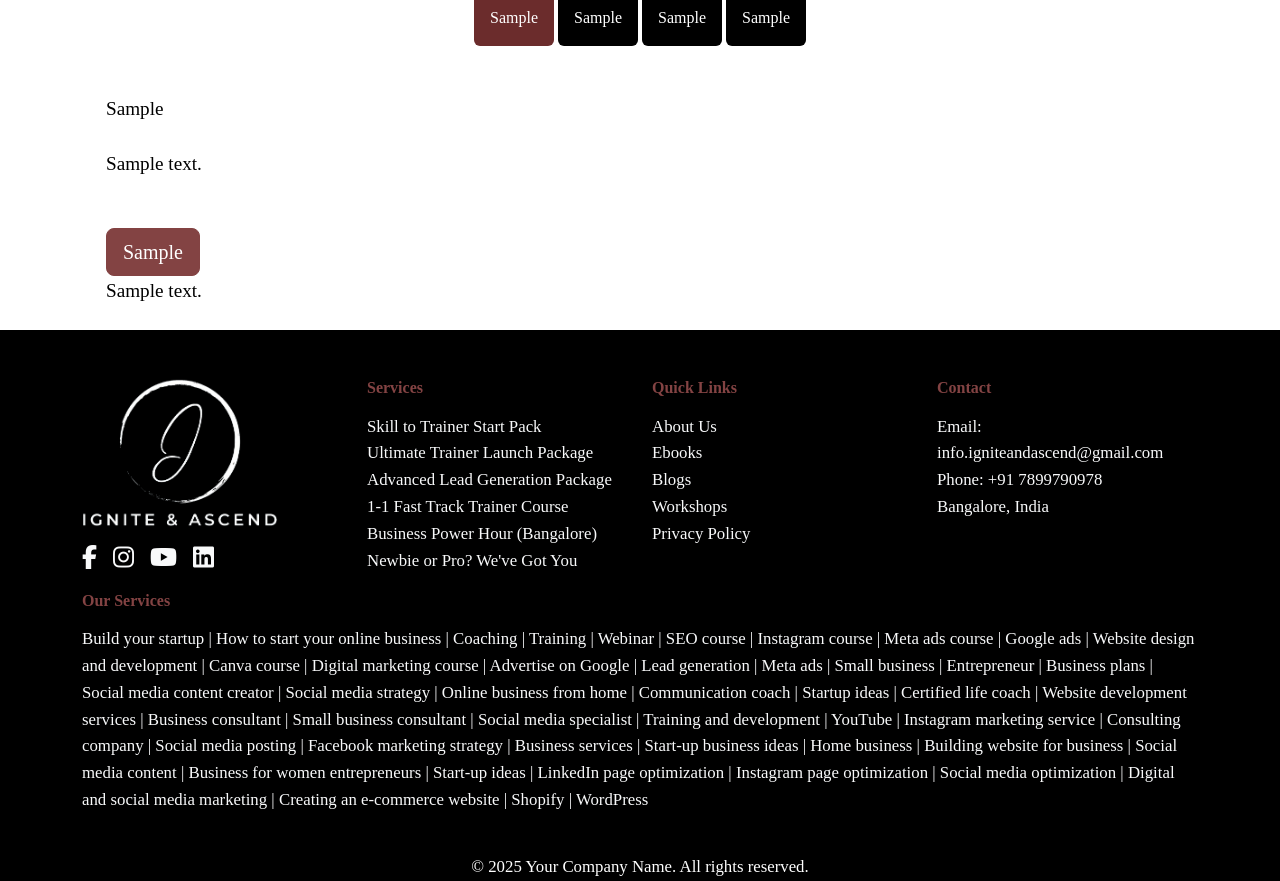
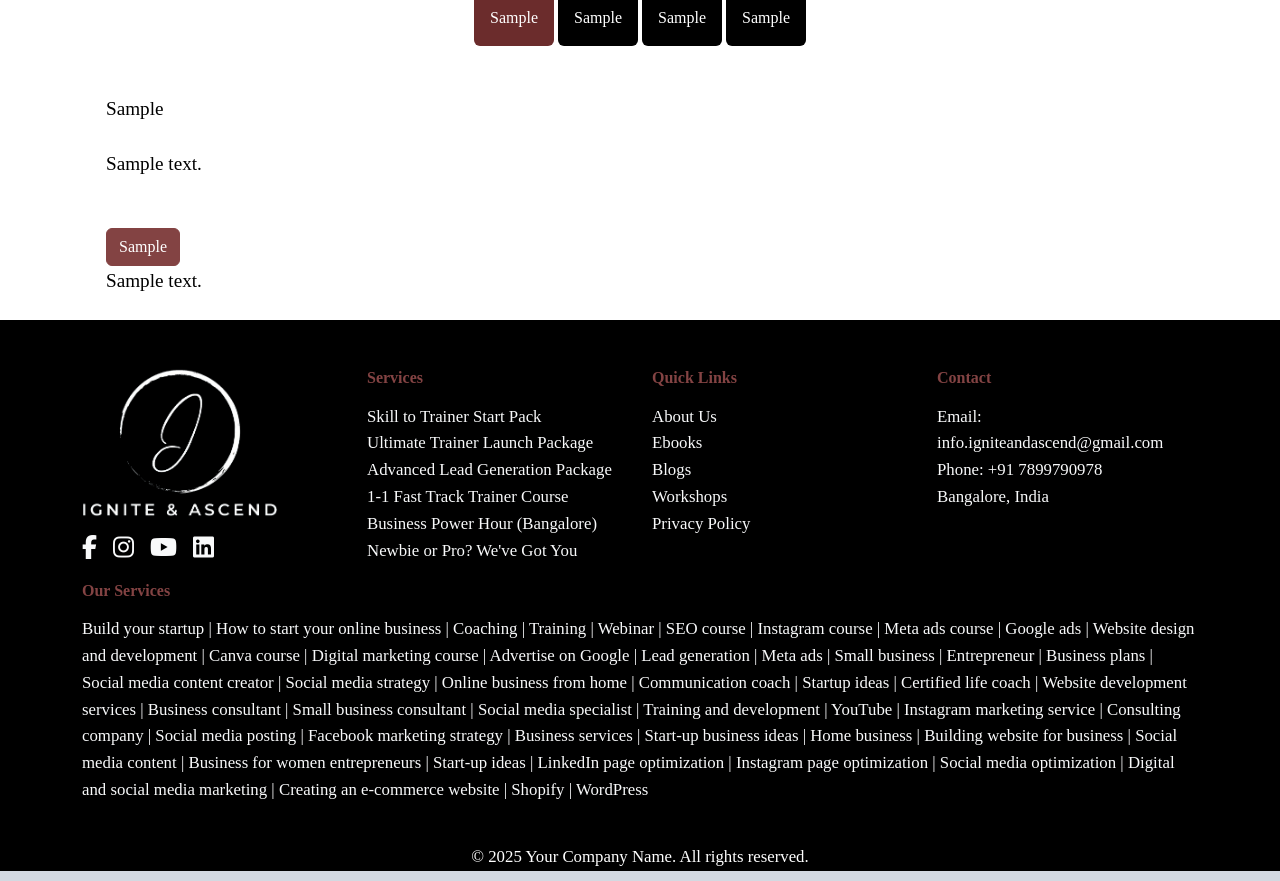
Before and after one commit to dselva-2005/igniteandascend, a Django app: page /fast-track-training/ in a window 1280 px wide. Shown: the part 1183-2064 px from the top of the page. Run offline with Django 5.2, Linux system fonts and the light colour scheme; tables that the repository leaves empty hold one stand-in row (values such as "Sample post"); grey boxes marked "Sample" are stand-in pictures; some libraries are stand-ins or nearby versions; some web fonts are replaced.

Commit message:
polished

```diff
--- a/app/templates/beginner_to_pro.html
+++ b/app/templates/beginner_to_pro.html
@@ -51,13 +51,13 @@
         <!-- Call to Action -->
         <section class="container">
             {{ page.clarity_call_html1|safe }}
-            {% comment %} <a href="{{ page.clarity_call_link1 }}" class="btn btn-maroon btn-lg">{{ page.clarity_call_button1 }}</a> {% endcomment %}
+            {% comment %} <a href="{{ page.clarity_call_link1 }}" class="btn btn-maroon ">{{ page.clarity_call_button1 }}</a> {% endcomment %}
         </section>
 
         <!-- Customization Section -->
         <section class="container mb-5">
             {{ page.clarity_call_html2|safe }}
-            <a href="{{ page.clarity_call_link2 }}" class="btn btn-maroon btn-lg">{{ page.clarity_call_button2 }}</a>
+            <a href="{{ page.clarity_call_link2 }}" class="btn btn-maroon ">{{ page.clarity_call_button2 }}</a>
         </section>
 
     </div>
--- a/app/templates/fast_track_training.html
+++ b/app/templates/fast_track_training.html
@@ -51,7 +51,7 @@
       </div>
       <!-- Booking Section -->
       <div class="mt-5 d-flex flex-wrap gap-3">
-        <a href="{{ page.nich_navigator_link1 }}" target="_blank" class="btn btn-maroon btn-lg">
+        <a href="{{ page.nich_navigator_link1 }}" target="_blank" class="btn btn-maroon ">
           {{ page.nich_navigator_button1 }}
         </a>
 
@@ -68,7 +68,7 @@
 
       <!-- Booking Section -->
       <div class="mt-5 d-flex flex-wrap gap-3">
-        <a href="{{ page.meta_google_link1 }}" target="_blank" class="btn btn-maroon btn-lg">
+        <a href="{{ page.meta_google_link1 }}" target="_blank" class="btn btn-maroon ">
           {{ page.meta_google_button1 }}
         </a>
 
@@ -84,7 +84,7 @@
 
         {{ page.instagram_seo_htmlcontent1|safe }}
         <div class="mt-4 d-flex flex-wrap gap-3">
-          <a href="{{ page.instagram_seo_link1 }}" class="btn btn-maroon btn-lg" target="_blank">
+          <a href="{{ page.instagram_seo_link1 }}" class="btn btn-maroon " target="_blank">
             {{ page.instagram_seo_button1 }}
           </a>
 
@@ -99,7 +99,7 @@
        {{ page.canva_htmlcontent1|safe }}
        <!-- CTA Buttons -->
        <div class="mt-4 d-flex flex-wrap gap-3">
-           <a href="{{ page.canva_link1 }}" class="btn btn-maroon btn-lg" target="_blank">
+           <a href="{{ page.canva_link1 }}" class="btn btn-maroon " target="_blank">
                {{ page.canva_button1|safe }}
            </a>
 
```
